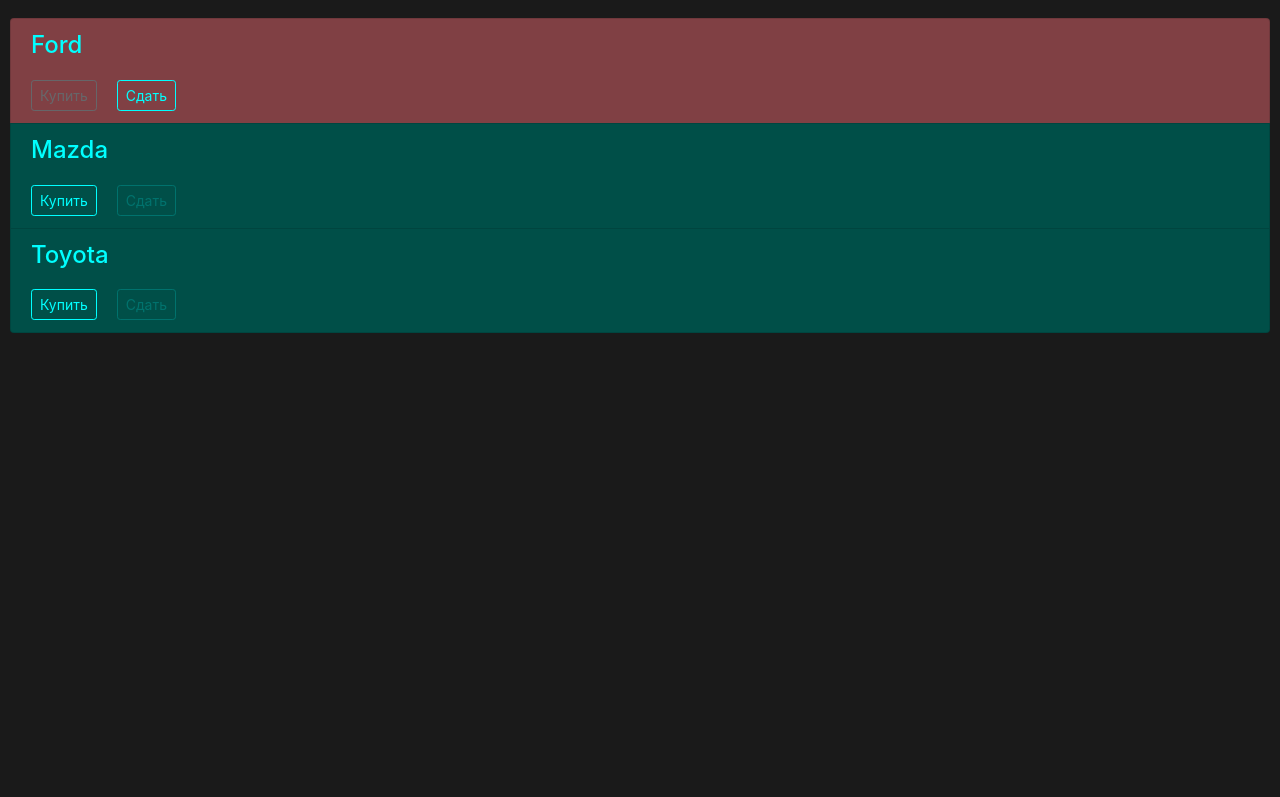
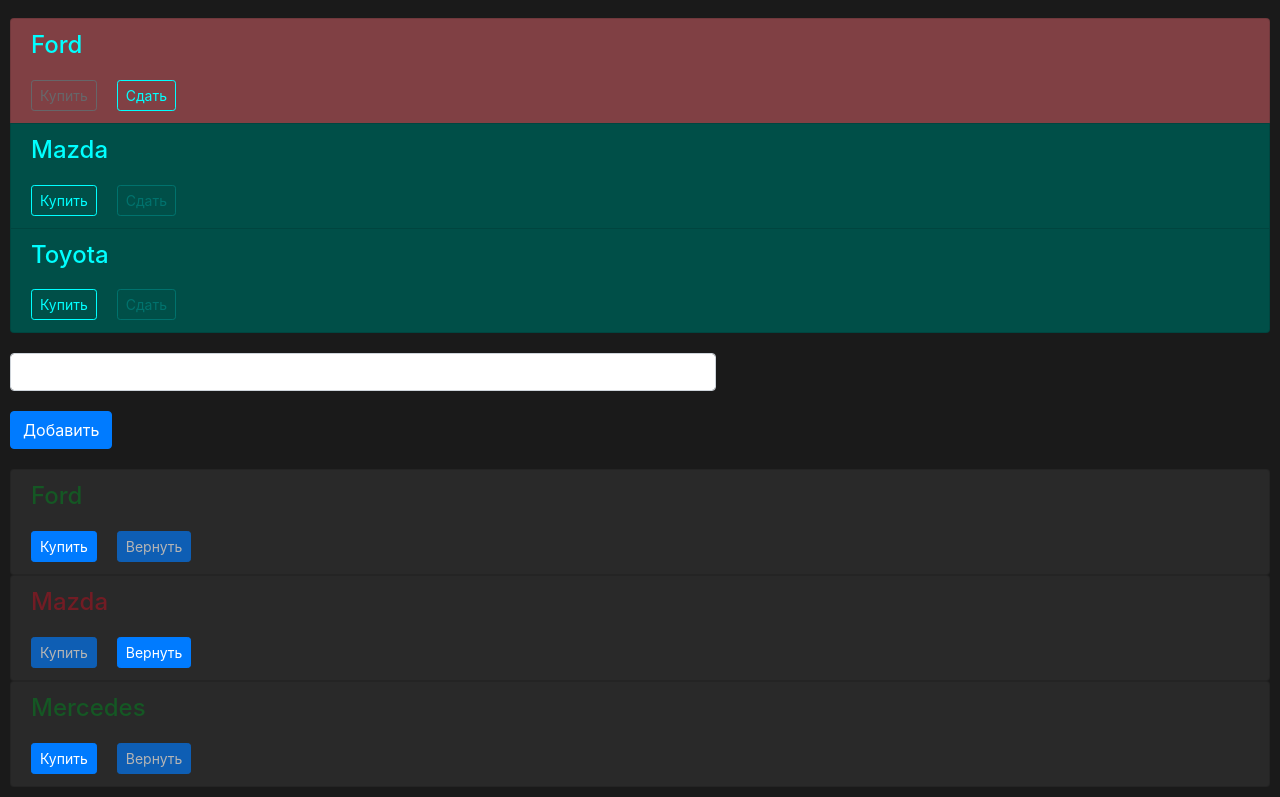
Before and after one commit to SerjRide/SR-forms, an Angular app: page / in a window 1280 px wide. Shown: the part 3655-4452 px from the top of the page. Before the commit the page ends 3998 px from the top, so only its background shows below. Built offline with nearby package versions, Linux system fonts and the light colour scheme.

Commit message:
less 30-2

```diff
--- a/src/app/app.component.html
+++ b/src/app/app.component.html
@@ -1 +1,13 @@
 <app-cars></app-cars>
+
+<div class="col-xs-8 col-xs-offset-2">
+  <app-car-add-second
+    (onCarAdd)="addCarToList($event)">
+  </app-car-add-second>
+</div>
+<div class="list-group margin-top">
+  <app-car-second
+    *ngFor="let car of cars"
+    [car]="car">
+  </app-car-second>
+</div>
--- a/src/app/app.component.scss
+++ b/src/app/app.component.scss
@@ -29,6 +29,11 @@
   animation: pulse 0.5s infinite;
 }
 
+.margin-top {
+  margin-top: 20px;
+}
+
+
 @keyframes pulse {
   50% { text-shadow: txtS($p) }
 }
--- a/src/app/app.component.ts
+++ b/src/app/app.component.ts
@@ -7,5 +7,17 @@
   encapsulation: ViewEncapsulation.None
 })
 export class AppComponent {
+
   title = 'SR-forms';
+
+  cars = [
+    { name: 'Ford',     isSold: false },
+    { name: 'Mazda',    isSold: true },
+    { name: 'Mercedes', isSold: false }
+  ];
+
+  addCarToList(carName: string) {
+    this.cars.push({ name: carName, isSold: false })
+  };
+
 }
--- a/src/app/app.module.ts
+++ b/src/app/app.module.ts
@@ -13,6 +13,8 @@
 import { SearchListComponent } from './search-list/search-list.component';
 import { CarFilterPipe } from './car-filter.pipe';
 import { CarSellComponent } from './car-sell/car-sell.component';
+import { CarSecondComponent } from './car-second/car-second.component';
+import { CarAddSecondComponent } from './car-add-second/car-add-second.component';
 
 @NgModule({
   declarations: [
@@ -24,7 +26,9 @@
     PowPipe,
     SearchListComponent,
     CarFilterPipe,
-    CarSellComponent
+    CarSellComponent,
+    CarSecondComponent,
+    CarAddSecondComponent
   ],
   imports: [
     BrowserModule,
--- /dev/null
+++ b/src/app/car-add-second/car-add-second.component.html
@@ -0,0 +1,9 @@
+<input
+  [ngStyle]="{marginBottm: '10px'}"
+  type="text" class="form-control margin-top"
+  [(ngModel)]="carName">
+<button
+  class="btn btn-primary margin-top"
+  (click)="addCar()">
+  Добавить
+</button>
--- /dev/null
+++ b/src/app/car-add-second/car-add-second.component.scss
@@ -0,0 +1,3 @@
+.margin-top {
+  margin-top: 20px;
+}
--- /dev/null
+++ b/src/app/car-add-second/car-add-second.component.ts
@@ -0,0 +1,18 @@
+import { Component, EventEmitter, Output } from '@angular/core';
+
+@Component({
+  selector: 'app-car-add-second',
+  templateUrl: './car-add-second.component.html',
+  styleUrls: ['./car-add-second.component.scss']
+})
+export class CarAddSecondComponent  {
+
+  @Output() onCarAdd = new EventEmitter<String>();
+  carName = '';
+
+  addCar() {
+    this.onCarAdd.emit(this.carName);
+    this.carName = '';
+  }
+
+}
--- /dev/null
+++ b/src/app/car-second/car-second.component.html
@@ -0,0 +1,19 @@
+<div [ngClass]="getClass()">
+  <h4 [ngStyle]="{marginBottom: '20px'}">
+    {{ car.name }}
+  </h4>
+  <div>
+    <button
+      class="btn btn-sm btn-primary"
+      [disabled]="car.isSold"
+      (click)="onAction('buy')">
+      Купить
+    </button>
+    <button
+      class="btn btn-sm btn-primary margin-left"
+      [disabled]="!car.isSold"
+      (click)="onAction('return')">
+      Вернуть
+    </button>
+  </div>
+</div>
--- /dev/null
+++ b/src/app/car-second/car-second.component.scss
@@ -0,0 +1,7 @@
+.margin-top {
+  margin-top: 20px;
+}
+
+.margin-left {
+  margin-left: 20px;
+}
--- /dev/null
+++ b/src/app/car-second/car-second.component.ts
@@ -0,0 +1,24 @@
+import { Component, Input } from '@angular/core';
+
+@Component({
+  selector: 'app-car-second',
+  templateUrl: './car-second.component.html',
+  styleUrls: ['./car-second.component.scss']
+})
+export class CarSecondComponent {
+
+  @Input() car;
+
+  getClass() {
+    return {
+      'list-group-item-success' : !this.car.isSold,
+      'list-group-item-danger'  : this.car.isSold,
+      'list-group-item'         : true
+    }
+  }
+
+  onAction(type: string) {
+    this.car.isSold = type === 'buy' ? true : false;
+  }
+
+}
```
Also changed, not shown: 1 other file (tests, documents, lock files or other folders).
